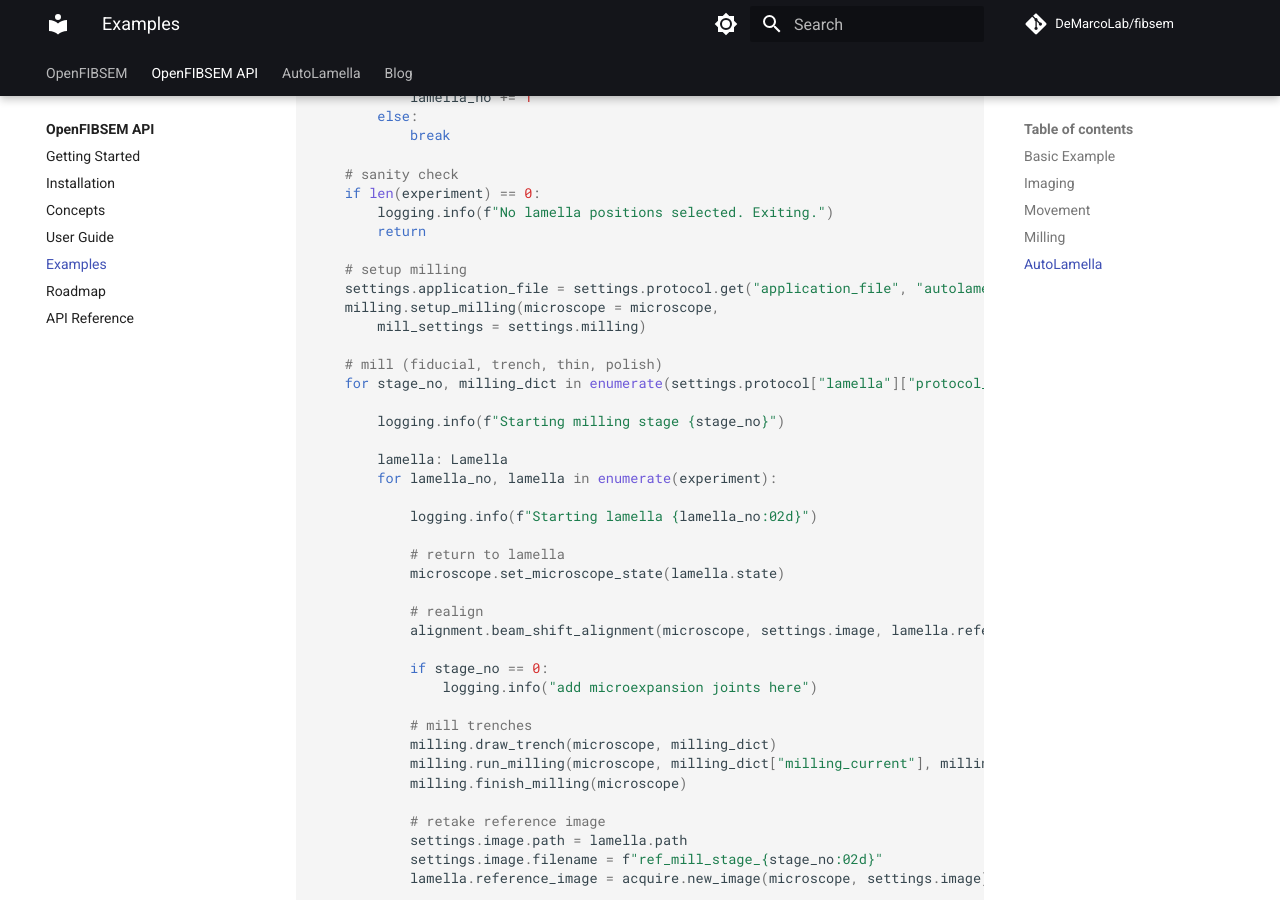
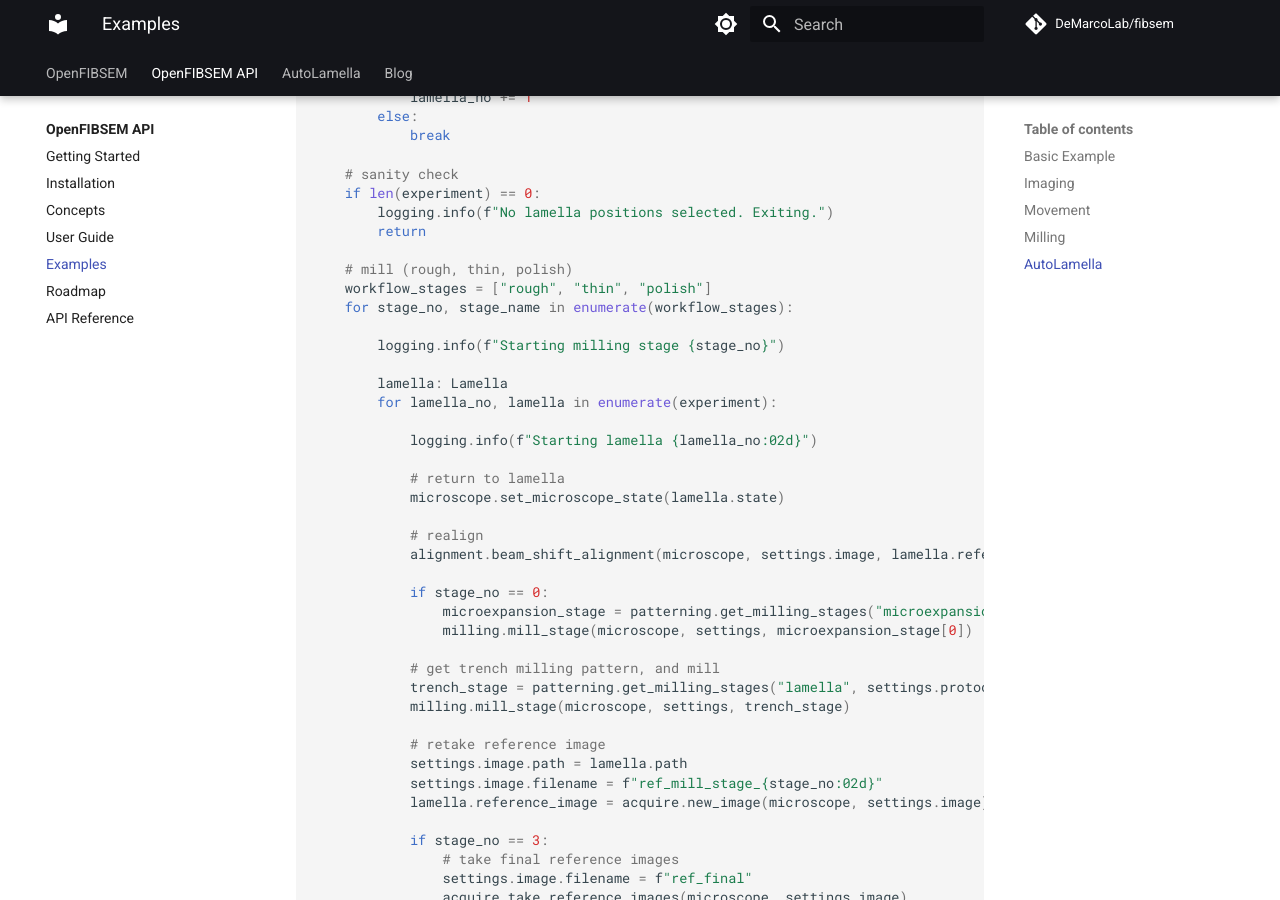
Before and after one commit to DeMarcoLab/openfibsem-docs, an MkDocs documentation site: the page built from docs/openfibsem/examples.md, in a window 1280 px wide and 900 px high, scrolled down 7636 px. Built offline with MkDocs 1.6.1 and Material for MkDocs 9.7.7, drawn with Linux system fonts in a browser that asks for light colours; comment, search, counter and statistics services are not loaded; some of the changed text lies outside the part shown.

````diff
--- a/docs/openfibsem/examples.md
+++ b/docs/openfibsem/examples.md
@@ -315,6 +315,7 @@ python example/autolamella.py
 
 ```python title="example/autolamella.py"
 
+
 import logging
 import os
 from dataclasses import dataclass
@@ -322,7 +323,7 @@ from pathlib import Path
 from pprint import pprint
 
 import numpy as np
-from fibsem import acquire, alignment, calibration, milling, movement, utils
+from fibsem import acquire, alignment, milling, patterning, utils
 from fibsem.structures import BeamType, MicroscopeState,  FibsemImage, FibsemStagePosition
 
 
@@ -385,13 +386,9 @@ def main():
         logging.info(f"No lamella positions selected. Exiting.")
         return
 
-    # setup milling
-    settings.application_file = settings.protocol.get("application_file", "autolamella")
-    milling.setup_milling(microscope = microscope,
-        mill_settings = settings.milling)
-
-    # mill (fiducial, trench, thin, polish)
-    for stage_no, milling_dict in enumerate(settings.protocol["lamella"]["protocol_stages"], 1):
+    # mill (rough, thin, polish)
+    workflow_stages = ["rough", "thin", "polish"]
+    for stage_no, stage_name in enumerate(workflow_stages):
 
         logging.info(f"Starting milling stage {stage_no}")
 
@@ -407,12 +404,12 @@ def main():
             alignment.beam_shift_alignment(microscope, settings.image, lamella.reference_image)
 
             if stage_no == 0:
-                logging.info("add microexpansion joints here")
+                microexpansion_stage = patterning.get_milling_stages("microexpansion", settings.protocol)
+                milling.mill_stage(microscope, settings, microexpansion_stage[0])
 
-            # mill trenches
-            milling.draw_trench(microscope, milling_dict)
-            milling.run_milling(microscope, milling_dict["milling_current"], milling_dict["milling_voltage"])
-            milling.finish_milling(microscope)
+            # get trench milling pattern, and mill
+            trench_stage = patterning.get_milling_stages("lamella", settings.protocol)[stage_no]
+            milling.mill_stage(microscope, settings, trench_stage)
 
             # retake reference image
             settings.image.path = lamella.path
````
Also changed, not shown: docs/autolamella/getting_started.md (+168 -164 lines), docs/openfibsem/concepts.md (+1 -8 lines), docs/openfibsem/getting_started.md (+30 -24 lines), docs/openfibsem/assets/api/movement/pre_tilt_flat_stage.png (added), docs/openfibsem/assets/api/movement/pre_tilt_flat_stage_180.png (added), 1 other file.
